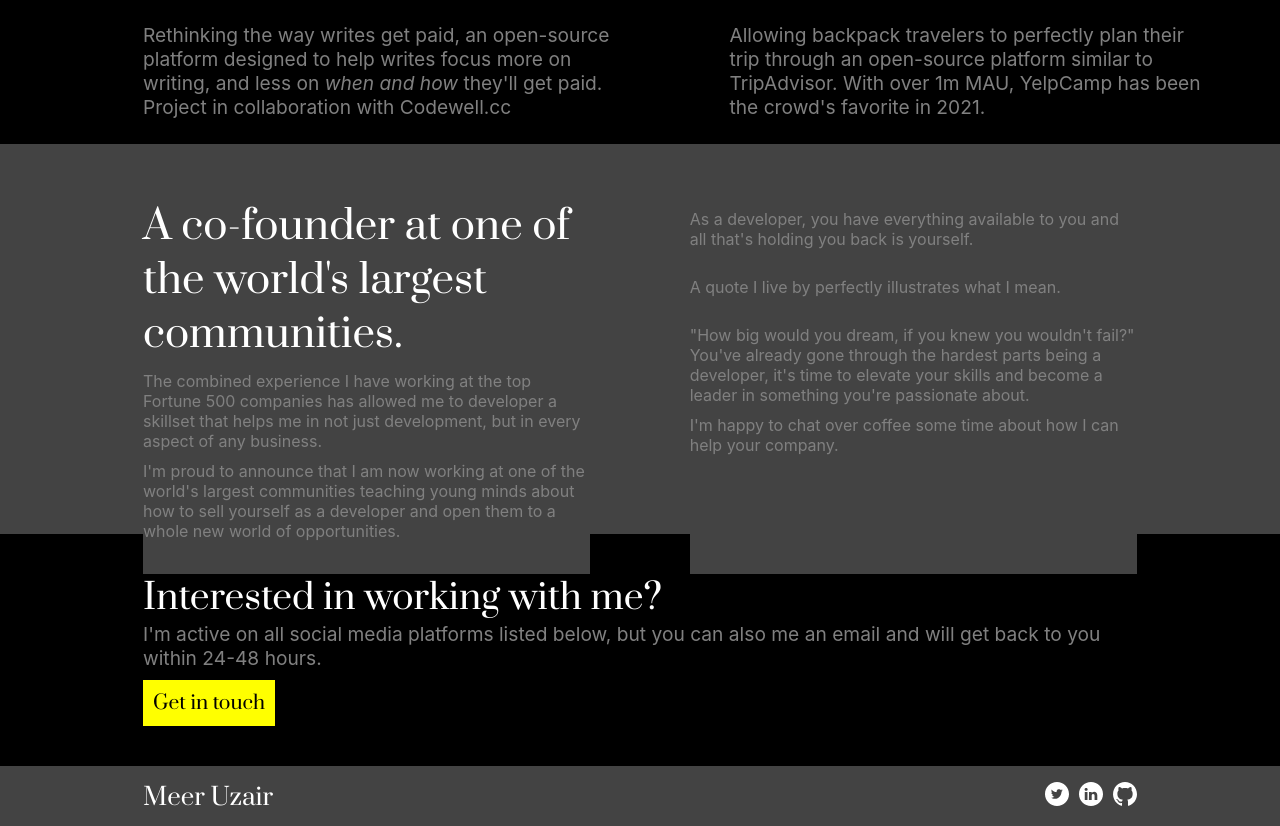
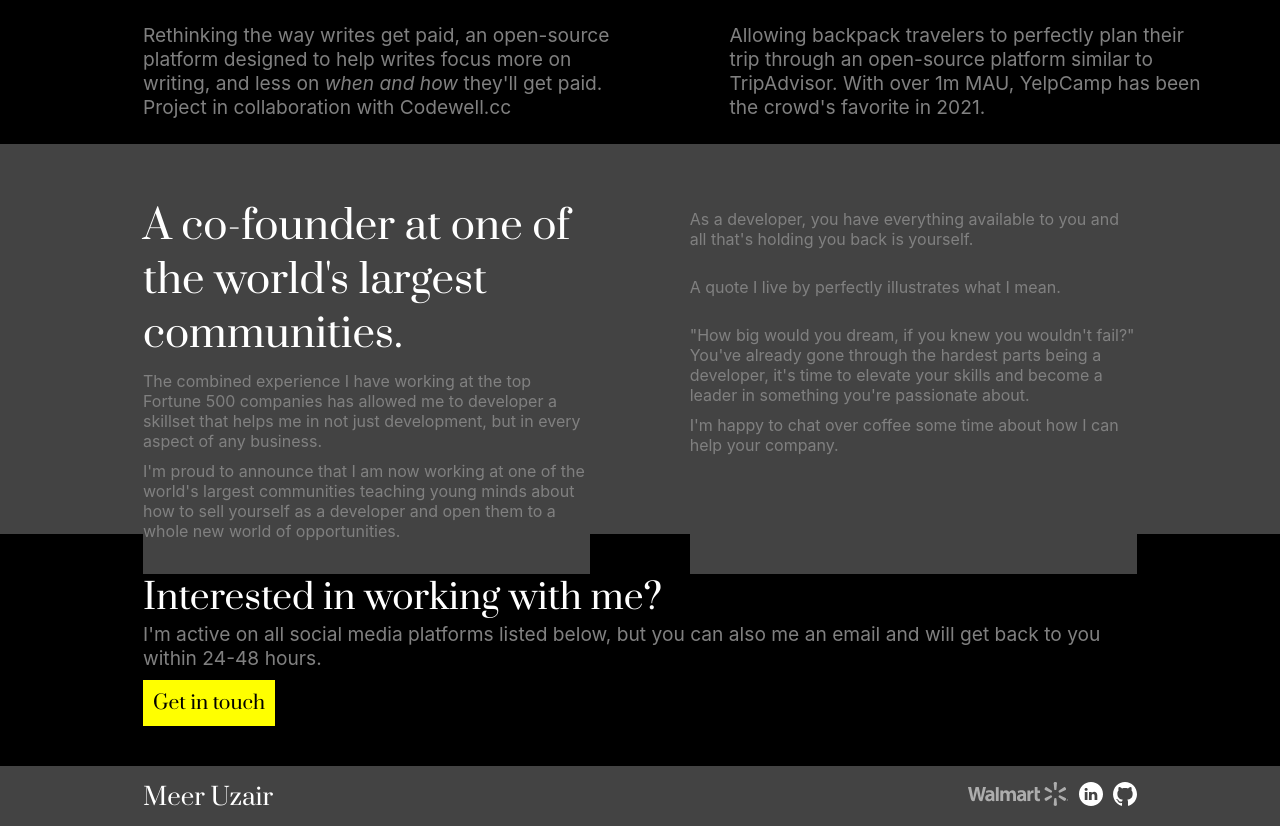
Before and after one commit to MeerUzairWasHere/Porfolio-Template-Demo, a plain HTML site: page index.html in a window 1280 px wide. Shown: the part 1238-2064 px from the top of the page. Drawn offline with Linux system fonts and the light colour scheme.

```diff
--- a/index.html
+++ b/index.html
@@ -111,7 +111,7 @@
                <a href ="#" class="footer-logo">Meer Uzair</a>
                 <div class="social-media flex">
                 <ul>
-                    <li><a href="https://twitter.com/MirUzairWasHere" target="_blank"><img src="/Assets/Social Icons/Twitter.svg" alt="logo of a Twitter"></a></li>
+                    <li><a href="https://twitter.com/MirUzairWasHere" target="_blank"><img src="Porfolio-Template-Demo/Assets/Logos/Walmart.svg" alt="logo of a Twitter"></a></li>
                     <li><a href="https://www.linkedin.com/in/meer-uzair-1b682b176" target="_blank"><img src="/Assets/Social Icons/LinkedIn.svg" alt="logo of a LinkedIn"></a></li>
                     <li><a href="https://github.com/MeerUzairWasHere" target="_blank"><img src="/Assets/Social Icons/Github.svg" alt="logo of a Github"></a></li>
                 </ul>
```
